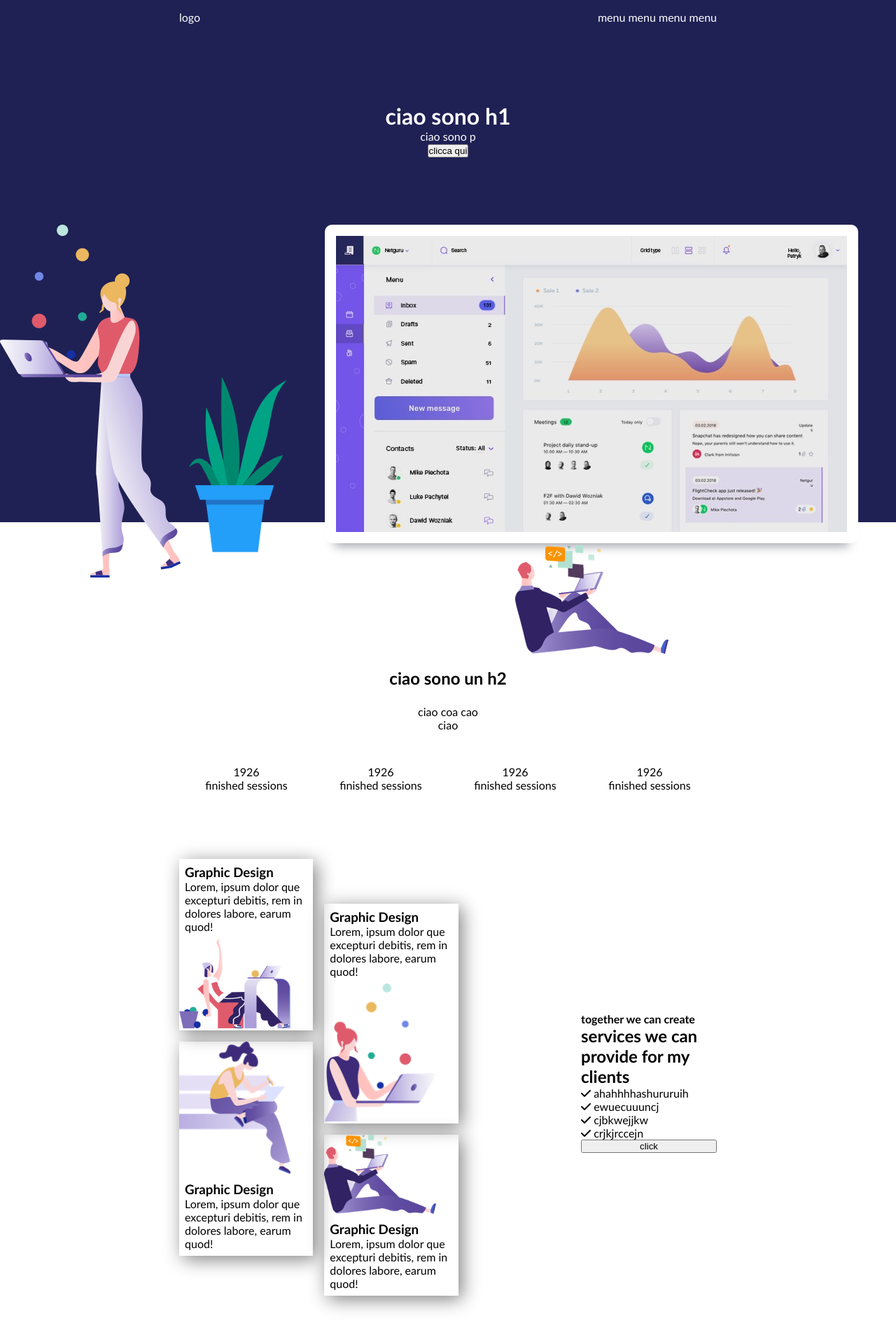
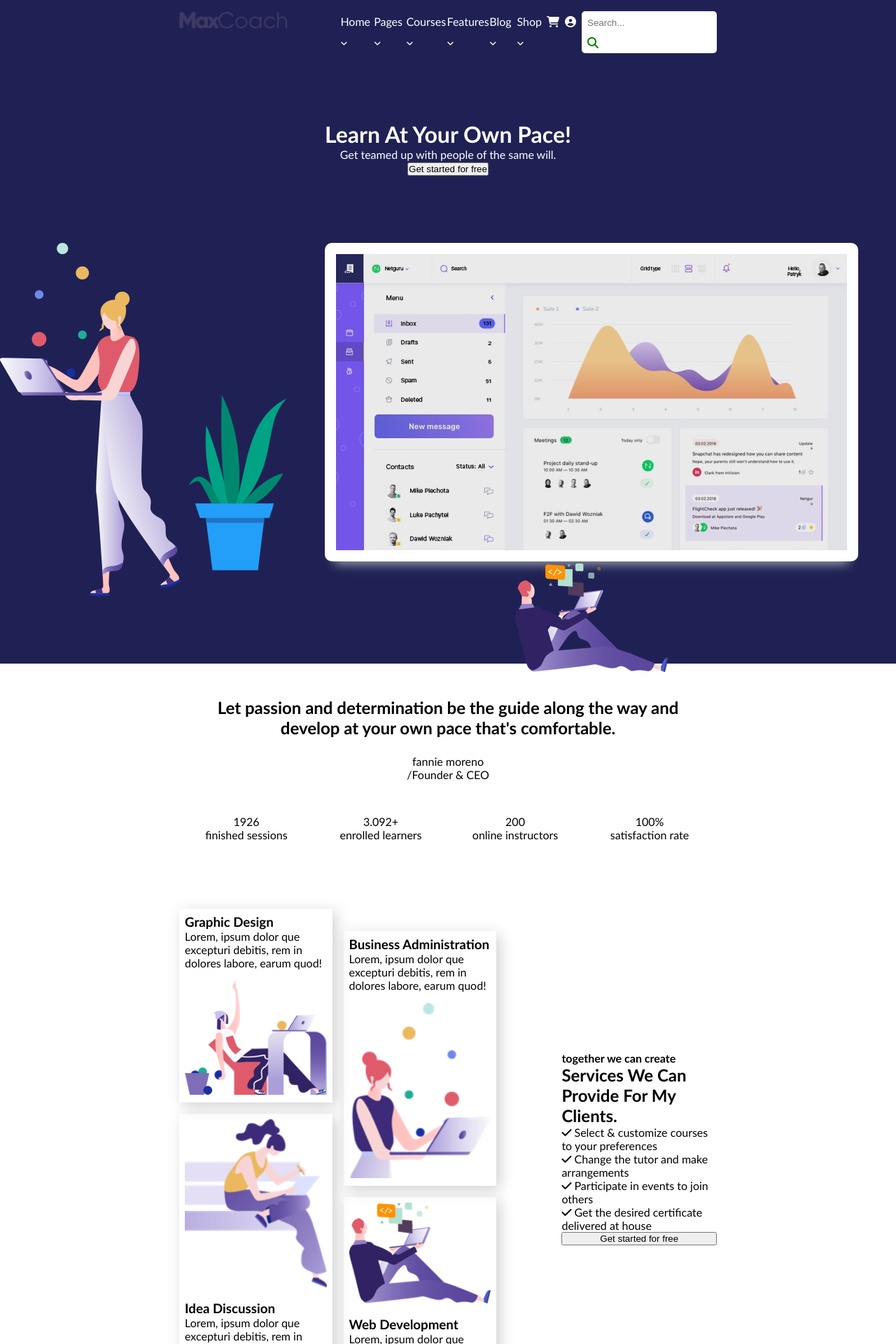
Before and after one commit to Gabry17/proj-html-vuejs, a Vue app: page / in a window 1280 px wide. Shown: the top 1920 px of the page at 70% size. Built offline with nearby package versions, Linux system fonts and the light colour scheme.

Commit message:
creato menu header dinamico e inserito logo

```diff
--- a/src/components/AppBanner.vue
+++ b/src/components/AppBanner.vue
@@ -1,9 +1,9 @@
 <template>
   <div class="banner">
       <div class="text">
-          <h1>ciao sono h1</h1>
-      <p>ciao sono p</p>
-      <button>clicca qui</button>
+          <h1>Learn At Your Own Pace!</h1>
+      <p>Get teamed up with people of the same will.</p>
+      <button>Get started for free</button>
       </div>
       <div class="image">
           <div class="left-img">
--- a/src/components/AppCenterBottom.vue
+++ b/src/components/AppCenterBottom.vue
@@ -15,14 +15,14 @@
       <div class="card">
         <img src="../assets/img/artist-blog-01-480x325.jpg" alt="artist" />
         <p>artist</p>
-        <h3>Brush Strokes Energize Trees in Paintings</h3>
+        <h3>Pocket-Sized Notebooks Hold Miniature Paintings</h3>
         <span>date </span>
         <span>views</span>
       </div>
       <div class="card">
         <img src="../assets/img/artist-blog-02-480x325.jpg" alt="artist" />
         <p>artist</p>
-        <h3>Brush Strokes Energize Trees in Paintings</h3>
+        <h3>Connection Between Self-Portraits and Identity</h3>
         <span>date </span>
         <span>views</span>
       </div>
--- a/src/components/AppCenterTop.vue
+++ b/src/components/AppCenterTop.vue
@@ -33,7 +33,7 @@
         </div>
     </div>
     <div class="btn">
-        <button>click</button>
+        <button>View all courses <i class="fas fa-long-arrow-alt-right"></i></button>
     </div>
   </div>
 </template>
--- a/src/components/AppHeader.vue
+++ b/src/components/AppHeader.vue
@@ -1,8 +1,22 @@
 <template>
   <header>
     <div class="container">
-      <div class="logo">logo</div>
-      <div class="list-menu">menu menu menu menu</div>
+      <div class="logo">
+        <img src="../assets/img/dark-logo.png" alt="" />
+      </div>
+      <div class="list-menu">
+        <AppHeaderMenu
+          v-for="(item, index) in menu"
+          :key="index"
+          :menuObj="item"
+        />
+        <i class="fas fa-shopping-cart"></i>
+        <i class="fas fa-user-circle"></i>
+        <div class="input">
+          <input id="search" type="text" placeholder="Search..." />
+          <label for="search" id="search"><i class="fas fa-search"></i></label>
+        </div>
+      </div>
     </div>
     <!-- banner -->
     <AppBanner />
@@ -11,13 +25,42 @@
 </template>
 
 <script>
-import AppBanner from './AppBanner.vue';
+import AppBanner from "./AppBanner";
+import AppHeaderMenu from "./AppHeaderMenu";
 
 export default {
   name: "AppHeader",
   components: {
-    AppBanner
-  }
+    AppBanner,
+    AppHeaderMenu,
+  },
+  props: {
+    headerObj: Object,
+  },
+  data() {
+    return {
+      menu: [
+        {
+          header: "Home",
+        },
+        {
+          header: "Pages",
+        },
+        {
+          header: "Courses",
+        },
+        {
+          header: "Features",
+        },
+        {
+          header: "Blog",
+        },
+        {
+          header: "Shop",
+        },
+      ],
+    };
+  },
 };
 </script>
 
@@ -26,13 +69,39 @@ export default {
 header {
   background-color: $port-gore-color;
   color: $white-color;
+  padding: 1em 0;
   .container {
     max-width: 1200px;
     display: flex;
     justify-content: space-between;
-    line-height: 50px;
+    line-height: 30px;
     width: $project-width;
     margin: $project-margin;
+    .logo{
+      width: 20%;
+      img{
+        width: 100%;
+      }
+    }
+    .list-menu {
+      display: flex;
+      width: 70%;
+      & > i {
+        line-height: 30px;
+        margin-right: 0.5em;
+      }
+      .input {
+        background-color: white;
+        border-radius: 5px;
+        padding: 0 .5em;
+        input {
+          border: none;
+        }
+        label {
+          color: green;
+        }
+      }
+    }
   }
 }
 </style>
--- /dev/null
+++ b/src/components/AppHeaderMenu.vue
@@ -0,0 +1,24 @@
+<template>
+  <div>
+  <span>{{ menuObj.header }} <i class="fas fa-angle-down"></i></span>
+  </div>
+</template>
+
+<script>
+export default {
+  name: "AppHeaderMenu",
+  props: {
+      menuObj: Object
+  }
+};
+</script>
+
+<style lang="scss" scoped>
+span {
+  margin-right: 0.5em;
+  i {
+    vertical-align: middle;
+    font-size: 0.7em;
+  }
+}
+</style>
--- a/src/components/AppMainTop.vue
+++ b/src/components/AppMainTop.vue
@@ -2,9 +2,9 @@
   <div class="main-top">
     <div class="top">
       <div class="text">
-        <h2>ciao sono un h2</h2>
-        <p>ciao coa cao</p>
-        <p>ciao</p>
+        <h2>Let passion and determination be the guide along the way and develop at your own pace that's comfortable.</h2>
+        <p>fannie moreno</p>
+        <p>/Founder & CEO</p>
       </div>
       <div class="flex">
         <div class="info">
@@ -12,16 +12,16 @@
           <p>finished sessions</p>
         </div>
         <div class="info">
-          <div>1926</div>
-          <p>finished sessions</p>
+          <div>3.092+</div>
+          <p>enrolled learners</p>
         </div>
         <div class="info">
-          <div>1926</div>
-          <p>finished sessions</p>
+          <div>200</div>
+          <p>online instructors</p>
         </div>
         <div class="info">
-          <div>1926</div>
-          <p>finished sessions</p>
+          <div>100%</div>
+          <p>satisfaction rate</p>
         </div>
       </div>
     </div>
@@ -47,7 +47,7 @@
               alt="graphic design"
             />
             <div class="services-text">
-              <h3>Graphic Design</h3>
+              <h3>Idea Discussion</h3>
               <p>
                 Lorem, ipsum dolor que excepturi debitis, rem in dolores labore,
                 earum quod!
@@ -58,7 +58,7 @@
         <div class="services-right">
           <div class="services-top">
             <div class="services-text">
-              <h3>Graphic Design</h3>
+              <h3>Business Administration</h3>
               <p>
                 Lorem, ipsum dolor que excepturi debitis, rem in dolores labore,
                 earum quod!
@@ -75,7 +75,7 @@
               alt="graphic design"
             />
             <div class="services-text">
-              <h3>Graphic Design</h3>
+              <h3>Web Development</h3>
               <p>
                 Lorem, ipsum dolor que excepturi debitis, rem in dolores labore,
                 earum quod!
@@ -86,14 +86,14 @@
       </div>
       <div class="start">
           <h4>together we can create</h4>
-          <h2>services we can provide for my clients</h2>
+          <h2>Services We Can Provide For My Clients.</h2>
           <ul>
-              <li><i class="fa-solid fa-check"></i> ahahhhhashururuih</li>
-              <li><i class="fa-solid fa-check"></i> ewuecuuuncj</li>
-              <li><i class="fa-solid fa-check"></i> cjbkwejjkw</li>
-              <li><i class="fa-solid fa-check"></i> crjkjrccejn</li>
+              <li><i class="fa-solid fa-check"></i> Select & customize courses to your preferences</li>
+              <li><i class="fa-solid fa-check"></i> Change the tutor and make arrangements</li>
+              <li><i class="fa-solid fa-check"></i> Participate in events to join others</li>
+              <li><i class="fa-solid fa-check"></i> Get the desired certificate delivered at house</li>
           </ul>
-          <button>click</button>
+          <button>Get started for free</button>
       </div>
     </div>
   </div>
@@ -133,15 +133,15 @@ export default {
       display: flex;
       .services-left,
       .services-right {
-        width: calc(100% / 3);
+        width: 40%;
         margin-right: 1em;
         .services-top,
         .services-bottom {
-          box-shadow: 5px 5px 25px gray;
+          box-shadow: 5px 5px 20px rgb(208, 208, 208);
           margin-bottom: 1em;
           img {
             width: 100%;
-            padding-right: 2em;
+            padding: .5em;
           }
           .services-text {
             padding: 0.5em;
@@ -150,12 +150,12 @@ export default {
       }
 
       .services-right{
-          margin-top: 4em;
+          margin-top: 2em;
       }
     }
 
     .start{
-        width: calc(100% / 2);
+        width: 60%;
         display: flex;
         flex-direction: column;
         justify-content: center;
```
Also changed, not shown: src/App.vue (+8 -9 lines), src/assets/img/dark-logo.png (added).
